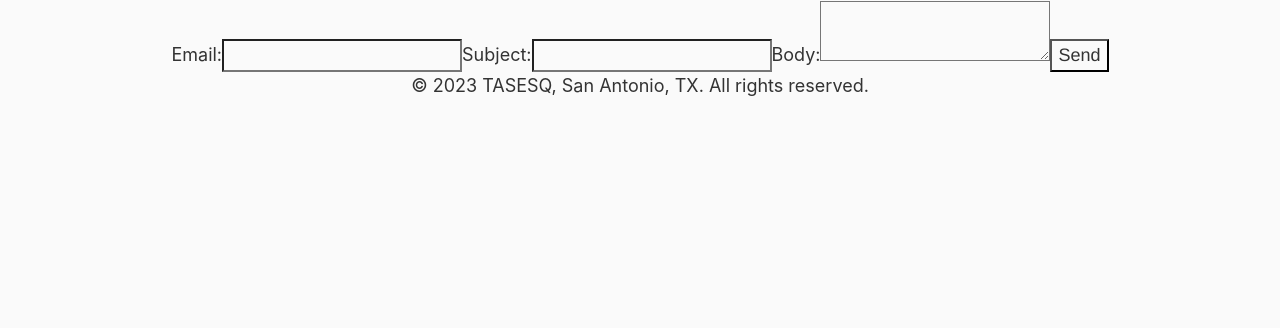
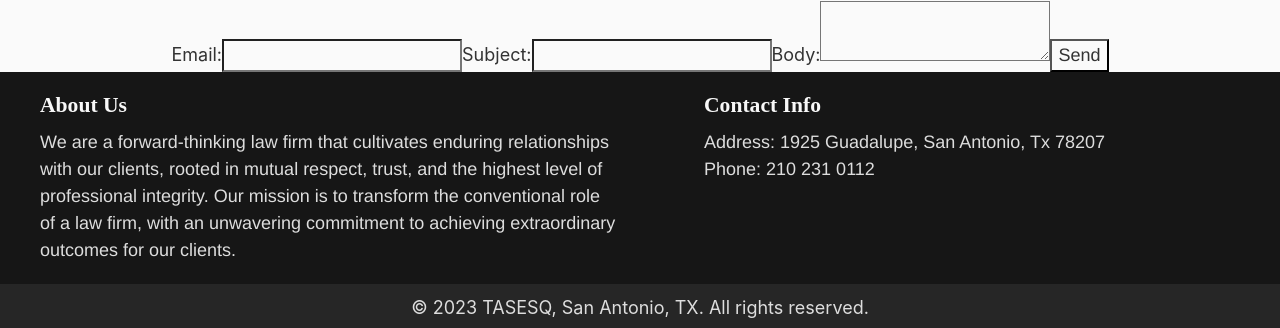
Before and after one commit to elpopes/tasesq, a React (Create React App) app: page /contact-us in a window 1280 px wide. Shown: the part 1004-1332 px from the top of the page. Before the commit the page ends 1103 px from the top, so only its background shows below. Built offline with nearby package versions, Linux system fonts and the light colour scheme.

Commit message:
complete footer

```diff
--- a/src/components/Footer.tsx
+++ b/src/components/Footer.tsx
@@ -4,7 +4,20 @@ const Footer: React.FC = () => {
   const currentYear = new Date().getFullYear();
   return (
     <footer>
-      <p>© {currentYear} TASESQ, San Antonio, TX. All rights reserved.</p>
+      <div className="footer-top">
+        <div className="footer-section about-us">
+          <h2>About Us</h2>
+          <p>We are a forward-thinking law firm that cultivates enduring relationships with our clients, rooted in mutual respect, trust, and the highest level of professional integrity. Our mission is to transform the conventional role of a law firm, with an unwavering commitment to achieving extraordinary outcomes for our clients.</p>
+        </div>
+        <div className="footer-section contact-info">
+          <h2>Contact Info</h2>
+          <p>Address: 1925 Guadalupe, San Antonio, Tx 78207</p>
+          <p>Phone: 210 231 0112</p>
+        </div>
+      </div>
+      <div className="footer-bottom">
+        <p>© {currentYear} TASESQ, San Antonio, TX. All rights reserved.</p>
+      </div>
     </footer>
   );
 };
--- /dev/null
+++ b/src/styles/components/_footer.scss
@@ -0,0 +1,46 @@
+footer {
+    color: #ddd;
+
+    .footer-top {
+      background-color: #161616;
+      padding: 20px 0;
+      display: flex;
+      justify-content: space-between;
+      width: 100%;
+      margin: 0 auto;
+
+      .footer-section {
+        width: 45%;
+        padding-left: 40px;
+
+        h2 {
+            font-family: 'Cardo', serif;
+            color: #f8f8f8;
+            font-size: 1.2em;
+            margin-bottom: 10px;
+            text-align: left;
+        }
+
+        p {
+            font-family: 'Helvetica Neue', Helvetica, Arial, sans-serif;
+            color: #ddd;
+            line-height: 1.5;
+            text-align: left;
+        }
+      }
+
+      @media (max-width: 768px) {
+        flex-direction: column;
+
+        .footer-section {
+          width: 100%;
+        }
+      }
+    }
+
+    .footer-bottom {
+      background-color: #262626;
+      padding: 10px 0;
+      text-align: center;
+    }
+  }
--- a/src/styles/main.scss
+++ b/src/styles/main.scss
@@ -2,3 +2,4 @@
 @import 'base/typography';
 @import 'components/navbar';
 @import 'components/hero-banner';
+@import 'components/footer';
```
